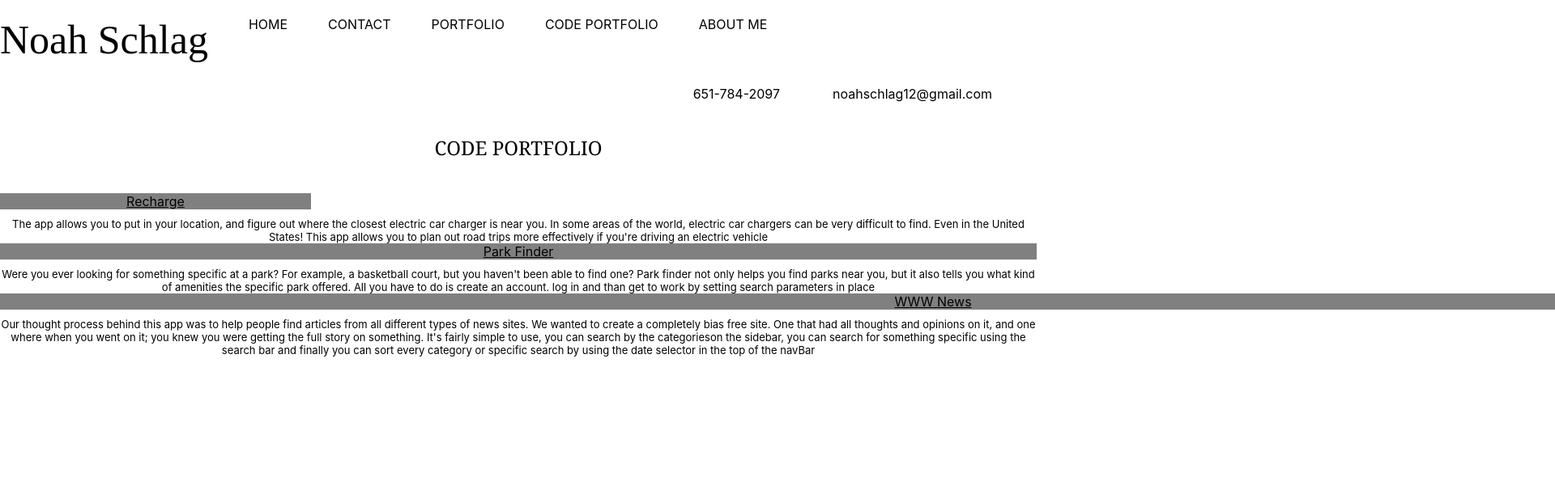
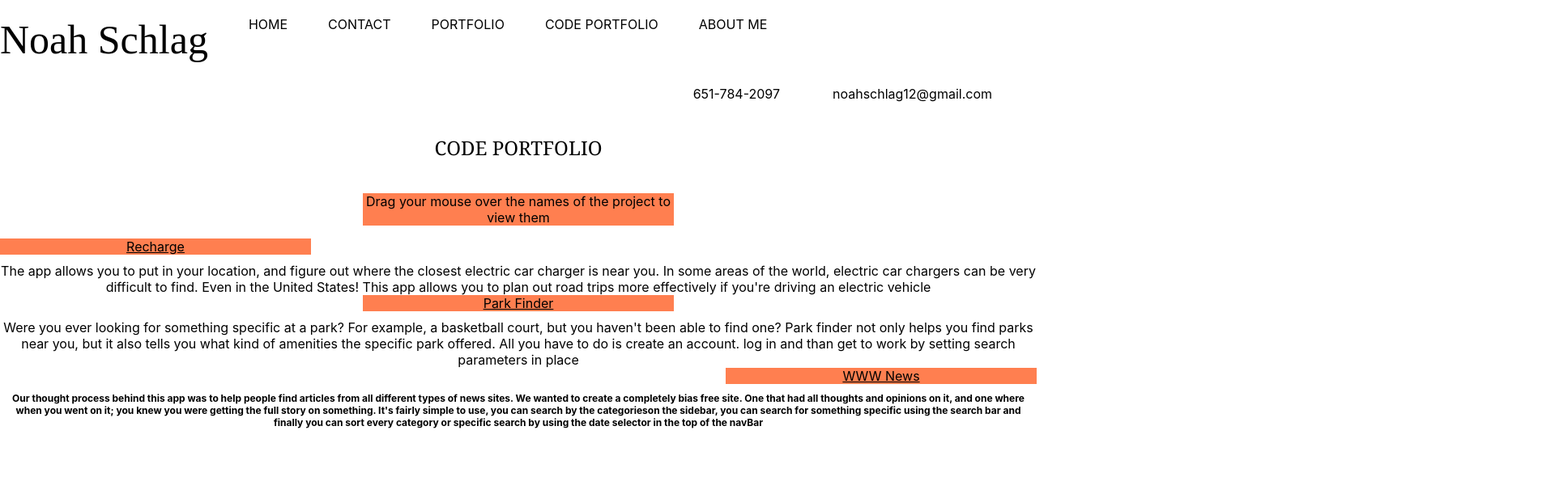
Before and after one commit to noahschlag/react-portfolio, a React (Create React App) app in the folder 02-Homework/react-portfolio/: page /Code-Portfolio in a window 1280 px wide. Shown: the top 616 px of the page at 81% size, 1920 px wide, since content can reach past the window. Built offline with nearby package versions, Linux system fonts and the light colour scheme.

Commit message:
made some final touches on the styling

```diff
--- a/02-Homework/react-portfolio/src/App.css
+++ b/02-Homework/react-portfolio/src/App.css
@@ -36,3 +36,11 @@
     transform: rotate(360deg);
   }
 }
+
+p {
+  font-size: medium;
+  background-color: coral;
+  width: 30%;
+  text-align: center;
+  margin-left: 35%;
+}
--- a/02-Homework/react-portfolio/src/App.js
+++ b/02-Homework/react-portfolio/src/App.js
@@ -1,6 +1,6 @@
 import React from 'react';
 import { Switch, Route } from 'react-router-dom';
-import { Header, Footer, PageTitle, Contact, AboutMe, CodePortfolio, Portfolio } from './components/common'
+import { Header, Footer, PageTitle, Contact, AboutMe, CodePortfolio, Portfolio, Home } from './components/common'
 
 import './App.css';
 
@@ -21,6 +21,7 @@ function App() {
             </Route>
             <Route path="/Code-Portfolio">
               <PageTitle title="Code Portfolio"/>
+                <p>Drag your mouse over the names of the project to view them</p>
               <CodePortfolio />
             </Route>
             <Route path="/Contact">
@@ -32,6 +33,7 @@ function App() {
             </Route>
             <Route path="/">
               <PageTitle title="home"/>
+                <Home />
             </Route>
           </Switch>
       <Footer />
--- a/02-Homework/react-portfolio/src/components/common/codePortfolio/CodePortfolio.css
+++ b/02-Homework/react-portfolio/src/components/common/codePortfolio/CodePortfolio.css
@@ -1,45 +1,49 @@
-.code-portfolio {
-
-}
 .project-1  {
     font-size: medium;
     display: flex;
     flex-direction: column;
     margin-bottom: 10px;
     width: 30%;
-    background-color: grey;
+    background-color: coral;
 }
 .project-2 {
     font-size: medium;
     flex-direction: column;
     margin-bottom: 10px;
-    width: 100%;
-    background-color: grey;
+    width: 30%;
+    margin-left: 35%;
+    background-color: coral;
 }
 .project-3 {
     font-size: medium;
     flex-direction: column;
     margin-bottom: 10px;
-    width: 180%;
-    background-color: grey;
+    width: 30%;
+    margin-left: 70%;
+    background-color: coral;
     border-color: black;
 }
 .project-2_description {
-    font-size: small;
+    font-size: medium;
     flex-direction: column;
     justify-content: center;
     color: black;
 }
 .project-1_description {
-    font-size: small;
+    font-size: medium;
     flex-direction: column;
     justify-content: center;
 }
 .project-3_description {
-    font-size: small;
+    font-size: 12px;
     flex-direction: column;
     justify-content: center;
+    font-weight: bold;
 }
 a {
     color: black;
 }
+
+a:hover {
+    background-color: white;
+}
--- /dev/null
+++ b/02-Homework/react-portfolio/src/components/common/home/Home.css
@@ -0,0 +1,4 @@
+.home-body {
+    color: black;
+    font-size: x-large;
+}
--- /dev/null
+++ b/02-Homework/react-portfolio/src/components/common/home/Home.jsx
@@ -0,0 +1,15 @@
+import React from 'react';
+
+import './Home.css';
+
+function Home() {
+
+    return (
+        <section className="home-body">
+            Welcome to my website, hope you enjoy it while you're here. I put a lot of time in this website, it may not look like much but i'm proud of it. You feel a special connection with a website you build completely from scrath, especially one that uses react.js.
+        </section>
+    )
+
+}
+
+export default Home;
--- /dev/null
+++ b/02-Homework/react-portfolio/src/components/common/home/index.js
@@ -0,0 +1,3 @@
+import Home from './Home';
+
+export default Home;
--- a/02-Homework/react-portfolio/src/components/common/index.js
+++ b/02-Homework/react-portfolio/src/components/common/index.js
@@ -6,6 +6,7 @@ import Contact from './Contact';
 import Portfolio from './portfolio';
 import CodePortfolio from './codePortfolio';
 import AboutMe from './AboutMe';
+import Home from './home';
 
 
 
@@ -19,6 +20,6 @@ export {
     Portfolio,
     CodePortfolio,
     AboutMe,
-
+    Home,
 
 }
```
